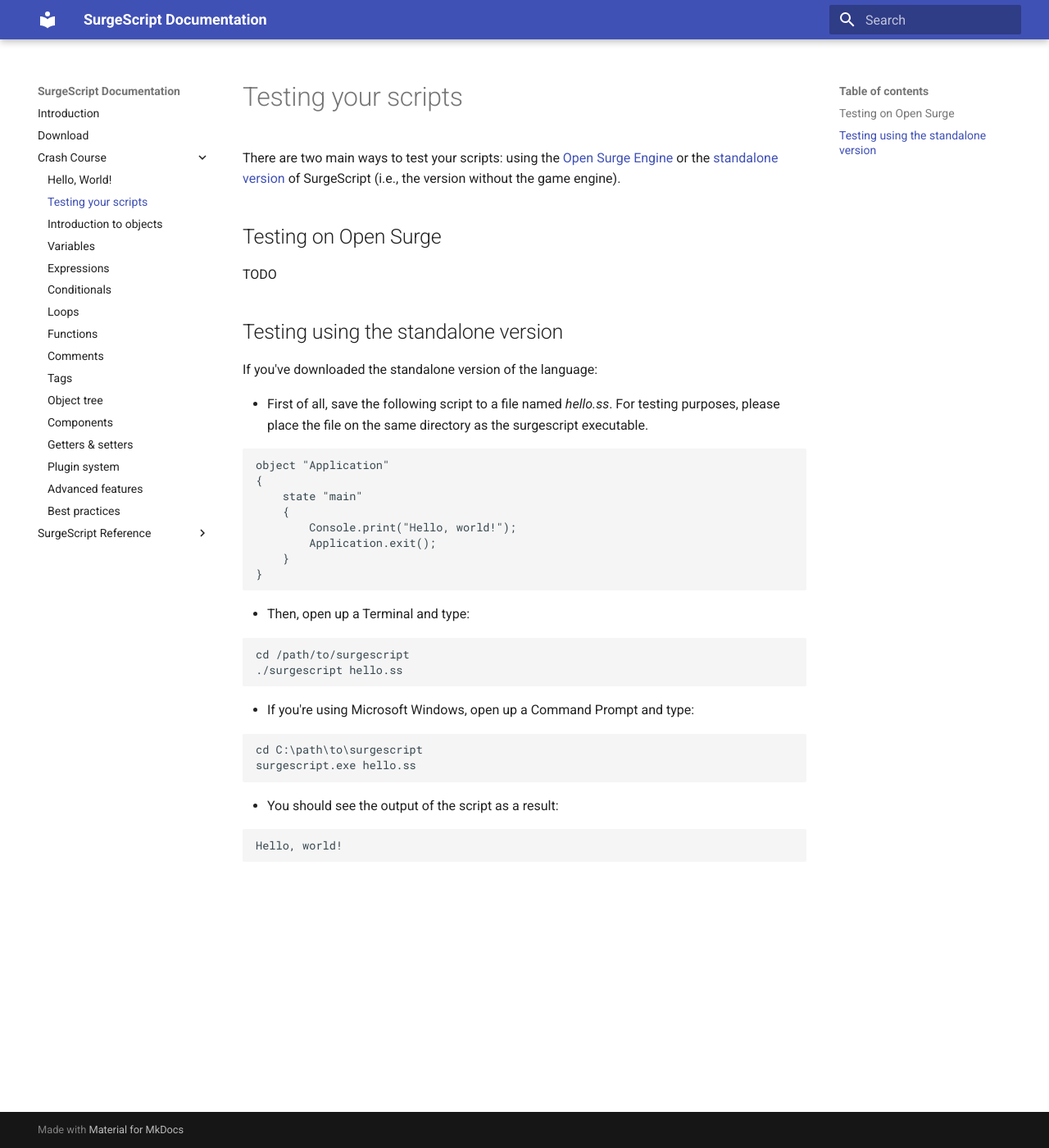
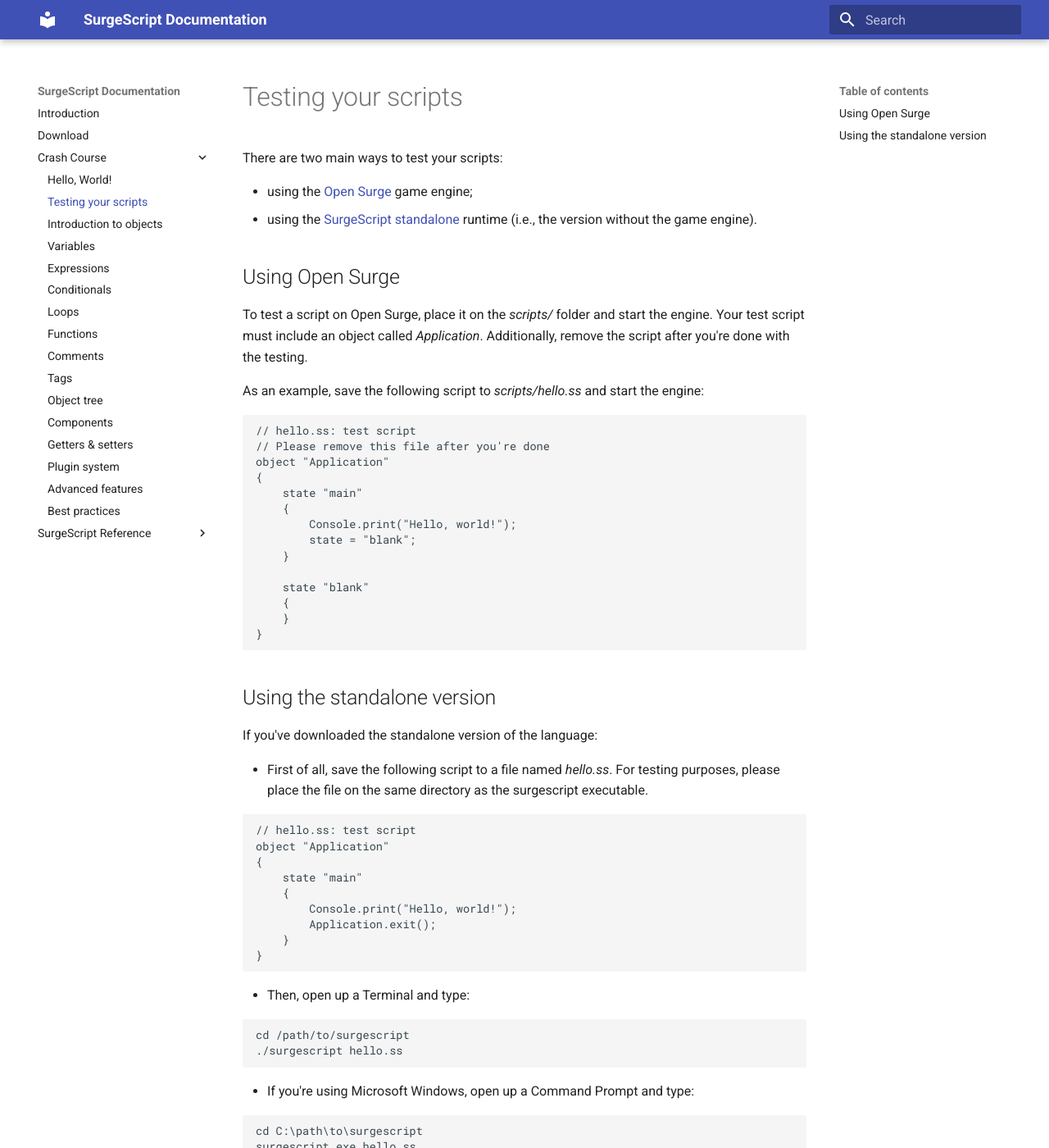
Before and after one commit to alemart/surgescript, an MkDocs documentation site: the page built from docs/tutorials/testing.md, in a window 1280 px wide and 1400 px high. Shown: the whole window at 82% size. Built offline with MkDocs 1.6.1 and Material for MkDocs 9.7.7, drawn with Linux system fonts in a browser that asks for light colours; old or Windows-style settings are respelled for this version of MkDocs.

Commit message:
Updated docs

````diff
--- a/docs/tutorials/testing.md
+++ b/docs/tutorials/testing.md
@@ -1,20 +1,42 @@
 Testing your scripts
 ====================
 
-There are two main ways to test your scripts: using the [Open Surge Engine](../download#open-surge) or the [standalone version](../download#standalone-version) of SurgeScript (i.e., the version without the game engine).
+There are two main ways to test your scripts:
 
-Testing on Open Surge
----------------------
+- using the [Open Surge](#using-open-surge) game engine;
+- using the [SurgeScript standalone](#using-the-standalone-version) runtime (i.e., the version without the game engine).
 
-TODO
+Using Open Surge
+----------------
 
-Testing using the standalone version
-------------------------------------
+To test a script on Open Surge, place it on the *scripts/* folder and start the engine. Your test script must include an object called *Application*. Additionally, remove the script after you're done with the testing.
+
+As an example, save the following script to *scripts/hello.ss* and start the engine:
+```
+// hello.ss: test script
+// Please remove this file after you're done
+object "Application"
+{
+    state "main"
+    {
+        Console.print("Hello, world!");
+        state = "blank";
+    }
+
+    state "blank"
+    {
+    }
+}
+```
+
+Using the standalone version
+----------------------------
 
 If you've downloaded the standalone version of the language:
 
 - First of all, save the following script to a file named *hello.ss*. For testing purposes, please place the file on the same directory as the surgescript executable.
 ```
+// hello.ss: test script
 object "Application"
 {
     state "main"
````
Also changed, not shown: docs/download.md (+1 -1 lines), docs/tutorials/advanced_features.md (+1 -1 lines).
